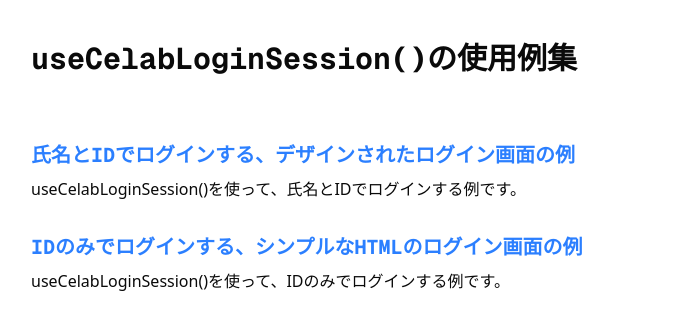
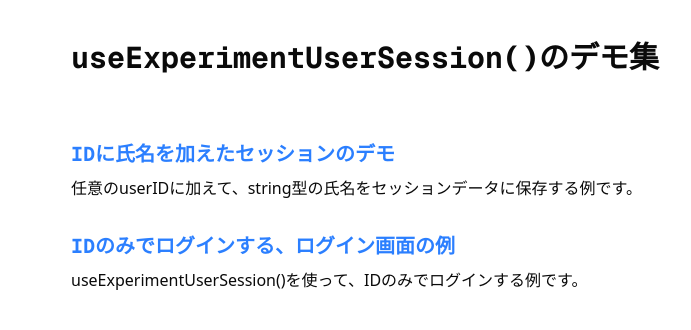
Before and after one commit to chell-uoxou/celab-react-user-session, a Next.js app: page / in a window 1280 px wide. Shown: the top 330 px of the page, without its empty margins (273-964 px from the left). Built offline with nearby package versions, Linux system fonts and the light colour scheme.

Commit message:
feat examplesの表現を変更

```diff
--- a/src/app/page.tsx
+++ b/src/app/page.tsx
@@ -4,20 +4,20 @@ import ExampleLink from "@/features/topPage/components/ExampleLink";
 
 const LoginPage = () => {
   return (
-    <div className="flex flex-col gap-16 mx-auto max-w-2xl my-10">
-      <h1 className="text-3xl font-bold">
-        <span className="font-mono">useCelabLoginSession()</span>の使用例集
+    <div className="flex flex-col gap-16 mx-auto max-w-2xl my-10 px-10">
+      <h1 className="text-3xl font-bold font-mono break-all">
+        useExperimentUserSession()のデモ集
       </h1>
       <div className="flex flex-col gap-8">
         <ExampleLink
           href="/examples/name_and_id"
-          title="氏名とIDでログインする、デザインされたログイン画面の例"
-          description="useCelabLoginSession()を使って、氏名とIDでログインする例です。"
+          title="IDに氏名を加えたセッションのデモ"
+          description="任意のuserIDに加えて、string型の氏名をセッションデータに保存する例です。"
         />
         <ExampleLink
           href="/examples/simple_only_id"
-          title="IDのみでログインする、シンプルなHTMLのログイン画面の例"
-          description="useCelabLoginSession()を使って、IDのみでログインする例です。"
+          title="IDのみでログインする、ログイン画面の例"
+          description="useExperimentUserSession()を使って、IDのみでログインする例です。"
         />
       </div>
     </div>
```
